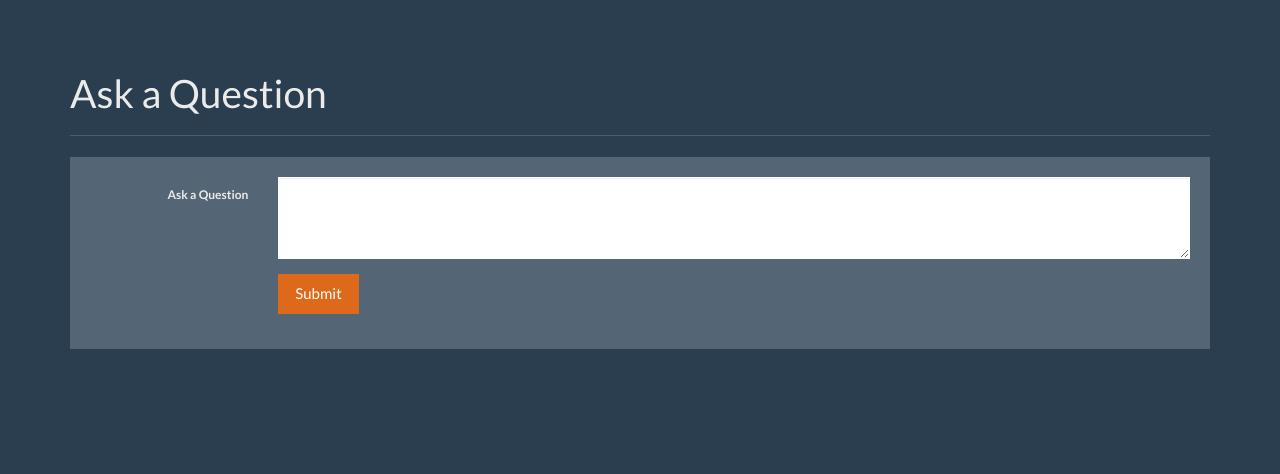
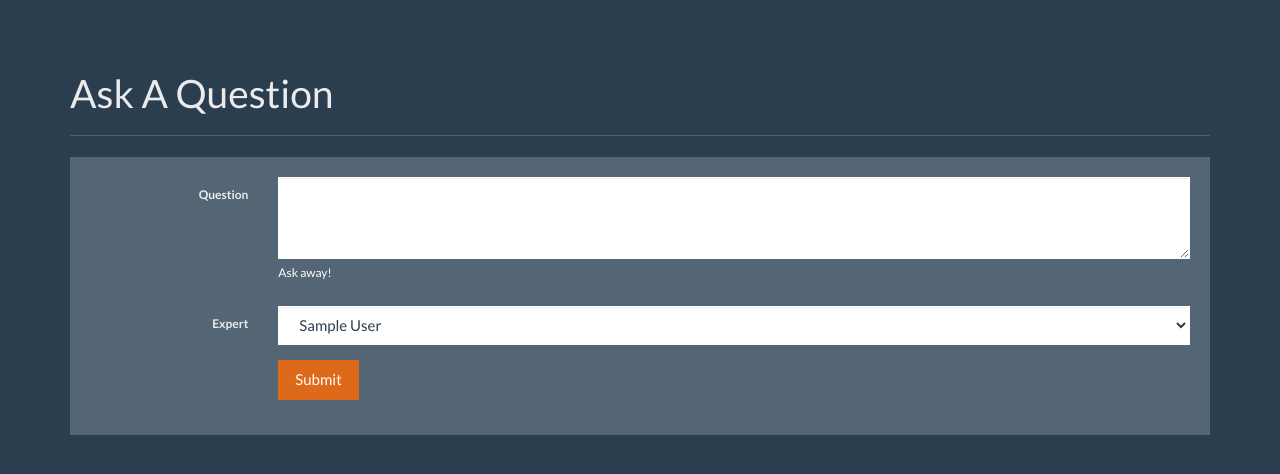
Before and after one commit to OniDotun123/Quizical, a Flask app: page /ask in a window 1280 px wide. Shown: the part 40-514 px from the top of the page. Run offline with Flask 2, Linux system fonts and the light colour scheme; tables that the repository leaves empty hold one stand-in row (values such as "Sample post"); some libraries are stand-ins or nearby versions.

Commit message:
add experts for ask page

```diff
--- a/Quizzical/routes/auth.py
+++ b/Quizzical/routes/auth.py
@@ -47,11 +47,12 @@ def register():
         user = User(
             name=name,
             unhashed_password=unhashed_password,
-            admin=True,
+            admin=False,
             expert=False
         )
 
         db.session.add(user)
         db.session.commit()
+
         return redirect(url_for('auth.login'))
     return render_template('/register.html')
--- a/Quizzical/routes/main.py
+++ b/Quizzical/routes/main.py
@@ -1,7 +1,9 @@
 from flask import Blueprint, render_template
 
 from Quizzical.extensions import db
-from Quizzical.models import Question
+from Quizzical.models import Question, User
+
+
 
 main = Blueprint('main', __name__)
 
@@ -12,7 +14,12 @@ def index():
 
 @main.route('/ask')
 def ask():
-    return render_template('/ask.html')
+    experts = User.query.filter_by(expert=True).all()
+
+    context = {
+        'experts' : experts
+    }
+    return render_template('/ask.html', **context)
 
 @main.route('/answer')
 def answer():
--- a/Quizzical/templates/ask.html
+++ b/Quizzical/templates/ask.html
@@ -3,17 +3,29 @@
 
 {% block content %}
 <div class="page-header">
-    <h1>Ask a Question</h1>
+  <h1>Ask A Question</h1>
 </div>
 <div class="row">
   <div class="col-lg-12">
     <div class="well bs-component">
-          <form class="form-horizontal" method="POST" action="">
+      <form class="form-horizontal" method="POST" action="{{ url_for('main.ask') }}">
         <fieldset>
           <div class="form-group">
-                <label for="textArea" class="col-lg-2 control-label">Ask a Question</label>
+            <label for="textArea" class="col-lg-2 control-label">Question</label>
               <div class="col-lg-10">
-                  <textarea class="form-control" name="answer" rows="3" id="textArea"></textarea>
+                <textarea class="form-control" name="question" rows="3" id="textArea"></textarea>
+                <span class="help-block">Ask away!</span>
+              </div>
+            </div>
+            <div class="form-group">
+              <label for="select" class="col-lg-2 control-label">Expert</label>
+              <div class="col-lg-10">
+                <select class="form-control"  id="select">
+                  {% for expert in experts %}
+                  <option value="{{ expert.id }}">{{ expert.name }}</option>
+                  <option> option 1</option>
+                  {% endfor %}
+                </select>
               </div>
             </div>
             <div class="form-group">
@@ -27,4 +39,5 @@
     </div>
   </div>
 </div>
+
   {% endblock %}
```
Also changed, not shown: Quizzical/db.sqlite3, 2 other files. Lines whose indentation alone changed are shown as unchanged.
